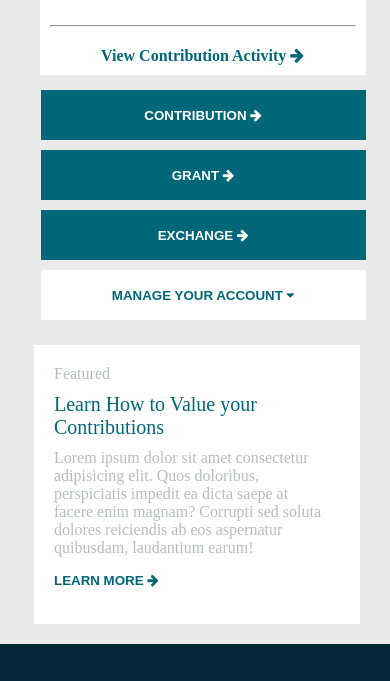
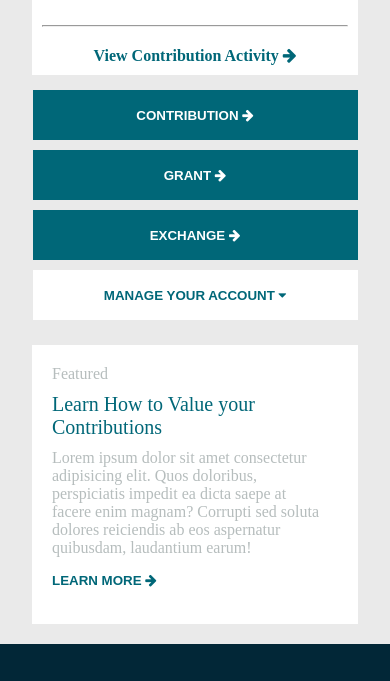
Before and after one commit to Basava44/Assignment, a plain HTML site: page index.html in a window 390 px wide. Shown: the part 1147-1828 px from the top of the page. Drawn offline with Linux system fonts and the light colour scheme.

Commit message:
Update stylesheet.css

```diff
--- a/StyleSheets/stylesheet.css
+++ b/StyleSheets/stylesheet.css
@@ -251,7 +251,6 @@ button a{
 section .container{
     display:flex;
     justify-content: center;
-    margin-left: 15px;
 }
 
 .container .balancequery .headings{
@@ -654,7 +653,6 @@ footer{
 
     .accessbuttons{
         margin: 0;
-        margin-left: 16px;
     }
 
     .accessbuttons .elements{
@@ -671,7 +669,6 @@ footer{
         display: block;
         height: 279px;
         width: 326px;
-        margin: 20px 34px;
     }
 
     .fa.fa-angle-left, .fa.fa-angle-right{
```
